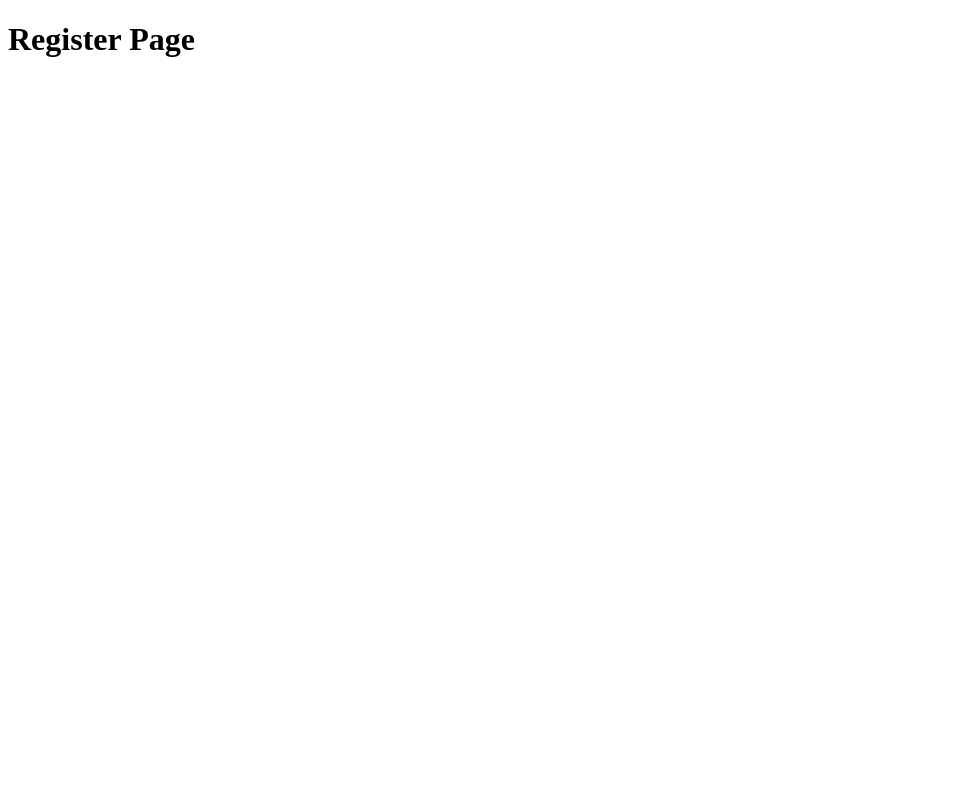
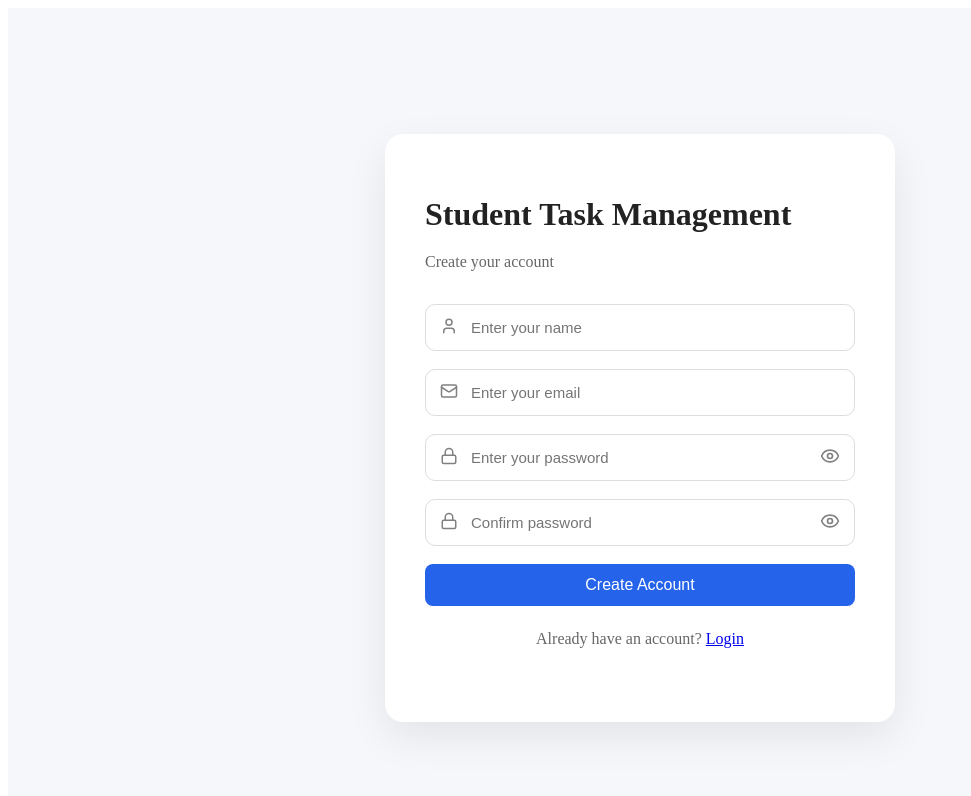
Before and after one commit to Okim-Tech/My-task-management-project-Defence-WOF-, a React (Vite) app in the folder frontend/: page /register in a window 1280 px wide. Shown: the top 796 px of the page, without its empty margins (0-971 px from the left). Built offline with nearby package versions, Linux system fonts and the light colour scheme.

Commit message:
complete frontend authentication

```diff
--- a/frontend/src/Pages/Register.jsx
+++ b/frontend/src/Pages/Register.jsx
@@ -1,8 +1,103 @@
+import { useState } from "react";
+import { Link, useNavigate } from "react-router-dom";
+import { User, Mail, Lock } from "lucide-react";
+
+import AuthLayout from "../layouts/AuthLayout";
+import Input from "../components/ui/Input";
+import Button from "../components/ui/Button";
+import { registerUser } from "../services/authService";
+
 function Register() {
+  const navigate = useNavigate();
+
+  const [formData, setFormData] = useState({
+    name: "",
+    email: "",
+    password: "",
+    confirmPassword: "",
+  });
+
+  const handleChange = (e) => {
+    setFormData({
+      ...formData,
+      [e.target.name]: e.target.value,
+    });
+  };
+
+  const handleSubmit = async (e) => {
+    e.preventDefault();
+
+    if (formData.password !== formData.confirmPassword) {
+      alert("Passwords do not match");
+      return;
+    }
+
+    try {
+      await registerUser({
+        name: formData.name,
+        email: formData.email,
+        password: formData.password,
+      });
+
+      alert("Registration Successful!");
+
+      navigate("/");
+    } catch (error) {
+      alert(error.response?.data?.message || "Registration Failed");
+    }
+  };
+
   return (
-    <div>
-      <h1>Register Page</h1>
-    </div>
+    <AuthLayout title="Student Task Management" subtitle="Create your account">
+      <form onSubmit={handleSubmit}>
+        <Input
+          type="text"
+          name="name"
+          placeholder="Enter your name"
+          icon={<User size={18} />}
+          value={formData.name}
+          onChange={handleChange}
+        />
+
+        <Input
+          type="email"
+          name="email"
+          placeholder="Enter your email"
+          icon={<Mail size={18} />}
+          value={formData.email}
+          onChange={handleChange}
+        />
+
+        <Input
+          type="password"
+          name="password"
+          placeholder="Enter your password"
+          icon={<Lock size={18} />}
+          value={formData.password}
+          onChange={handleChange}
+        />
+
+        <Input
+          type="password"
+          name="confirmPassword"
+          placeholder="Confirm password"
+          icon={<Lock size={18} />}
+          value={formData.confirmPassword}
+          onChange={handleChange}
+        />
+
+        <Button text="Create Account" type="submit" />
+
+        <p
+          style={{
+            textAlign: "center",
+            marginTop: "20px",
+          }}
+        >
+          Already have an account? <Link to="/">Login</Link>
+        </p>
+      </form>
+    </AuthLayout>
   );
 }
 
```
